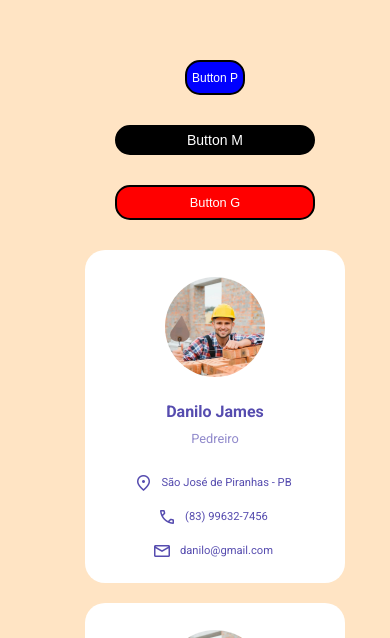
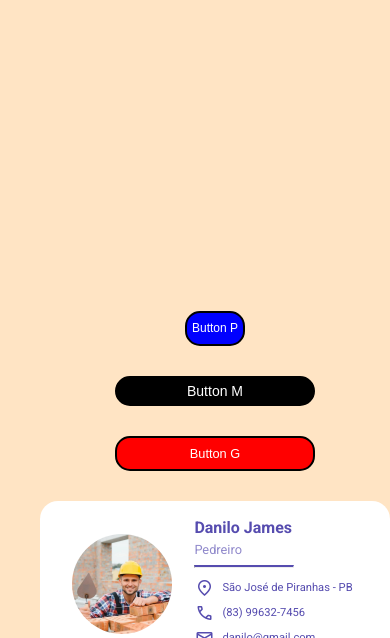
Before and after one commit to Joyce-Firmino/Home-Service---Platform_web, a React (Vite) app: page / in a window 390 px wide. Shown: the part 206-844 px from the top of the page. Built offline with nearby package versions, Linux system fonts and the light colour scheme.

Commit message:
Atualizando os @medea para usar os brakepoints e Deixando o componente CardPrestador responsivo para mobile

```diff
--- a/src/componentes/CPCardPrestador/index.tsx
+++ b/src/componentes/CPCardPrestador/index.tsx
@@ -1,5 +1,5 @@
 import foto from '../../assets/pedreiro.webp';
-import { DivBloco, ImgImage, DivContainer, IIcon, DivIconText, PService, DivSubContainer, H1Title, PText } from './styled';
+import { DivBloco, ImgImage, DivContainer, IIcon, DivIconText, PService, DivInfo, DivGlobal, H1Title, PText, HrLiinha } from './styled';
 
 interface CustomCardProps {
   uriFoto: string;
@@ -13,10 +13,14 @@ interface CustomCardProps {
 export function CPCardPrestador({ prestador, servico, city, telefone, email }: CustomCardProps) {
   return (
     <DivContainer>
-      <DivSubContainer>
-        <ImgImage src={foto} alt="Foto perfil" />
-        <H1Title>{prestador}</H1Title>
-        <PService>{servico}</PService>
+      <ImgImage src={foto} alt="Foto perfil" />
+      <DivGlobal>
+        <DivInfo>
+          <H1Title>{prestador}</H1Title>
+          <PService>{servico}</PService>
+        </DivInfo>
+        <HrLiinha>
+        </HrLiinha>
         <DivBloco>
           <DivIconText>
             <IIcon>location_on</IIcon>
@@ -31,7 +35,7 @@ export function CPCardPrestador({ prestador, servico, city, telefone, email }: C
             <PText>{email}</PText>
           </DivIconText>
         </DivBloco>
-      </DivSubContainer>
+      </DivGlobal>
     </DivContainer>
   );
 }
--- a/src/componentes/CPCardPrestador/styled.ts
+++ b/src/componentes/CPCardPrestador/styled.ts
@@ -1,46 +1,47 @@
-
-  // color: ${props => props.theme.COLORS.purple700};
-  import styled from 'styled-components';
+import styled from 'styled-components';
+import breakpoints from '../../breakPoints';
 
   export const DivContainer = styled.div`
     background-color: ${props => props.theme.COLORS.white};
+    display: flex;
     width: 330px;
     max-width: 350px;
-    border-radius: 20px;
+    border-radius: 18px;
     padding: 20px;
     box-sizing: border-box;
+    flex-direction: column;
+    align-items: center;
+    gap: 15px;
 
-    @media (max-width: 768px) {
+
+    @media (${breakpoints.tablet}px) {
       width: 290px;
       padding: 15px;
     }
 
-    @media (max-width: 431px) {
-      width: 260px;
+    @media (${breakpoints.mobile}px) {
+      width: 367px;
+      height: 166px;
       padding: 10px;
+      flex-direction: row;
+      justify-content: center;
+      align-items: center;
+      gap: 22px;
+
     }
-  `;
-
-  export const DivSubContainer = styled.div`
-    margin-top: 2vh;
-    display: flex;
-    flex-direction: column;
-    gap: 10px;
-    align-items: center;
-    text-align: center;
   `;
 
   export const H1Title = styled.h1`
     font-size: 1.5rem;
     font-family: var(--font-family-bold);
     color: ${props => props.theme.COLORS.purple700};
-    margin-top: 15px;
+    /* margin-top: 15px; */
 
-    @media (max-width: 768px) {
+    @media (${breakpoints.tablet}px) {
       font-size: 1.2rem;
     }
 
-    @media (max-width: 431px) {
+    @media (${breakpoints.mobile}px)  {
       font-size: 1rem;
     }
   `;
@@ -49,11 +50,11 @@
     font-size: 1rem;
     color: ${props => props.theme.COLORS.purple400};
 
-    @media (max-width: 768px) {
+    @media (${breakpoints.tablet}px) {
       font-size: 0.9rem;
     }
 
-    @media (max-width: 431px) {
+    @media (${breakpoints.mobile}px)  {
       font-size: 0.8rem;
     }
   `;
@@ -64,32 +65,73 @@
     border-radius: 50%;
     object-fit: cover;
 
-    @media (max-width: 768px) {
+
+    @media (${breakpoints.tablet}px) {
       width: 130px;
       height: 130px;
     }
 
-    @media (max-width: 431px) {
+    @media (${breakpoints.mobile}px)  {
       width: 100px;
       height: 100px;
     }
   `;
 
+  export const DivInfo = styled.div`
+    display: flex;
+    flex-direction: column;
+    gap: 5px;
+    align-items: center;
+
+    @media (${breakpoints.mobile}px)  {
+      align-items: flex-start;
+    }
+  `;
+
+ export const DivGlobal = styled.div`
+    display: flex;
+    flex-direction: column;
+    gap: 8px;
+
+    @media (${breakpoints.mobile}px)  {
+      display: flex;
+      flex-direction: column;
+      align-items: flex-start; }
+  `;
+
+export const HrLiinha = styled.hr`
+    display: none;
+
+      @media (${breakpoints.tablet}px) {
+
+    }
+
+    @media (${breakpoints.mobile}px) {
+      display: block;
+      width: 100px;
+      border-top: 2px solid ${props => props.theme.COLORS.purple700};
+    }
+    `;
+
   export const DivBloco = styled.div`
-    margin-top: 15px;
-    margin-bottom: 10px;
     display: flex;
     flex-direction: column;
     gap: 10px;
+
+    @media (${breakpoints.mobile}px)  {
+      align-items: flex-start;
+      gap: 1px;
+    }
   `;
 
   export const DivIconText = styled.div`
     display: flex;
     justify-content: center;
+    align-items: center;
     gap: 5px;
     flex-wrap: wrap;
 
-    @media (max-width: 431px) {
+    @media (${breakpoints.mobile}px)  {
       gap: 3px;
     }
   `;
@@ -107,11 +149,11 @@
     margin: 5px;
     font-size: 0.9rem;
 
-    @media (max-width: 768px) {
+    @media (${breakpoints.tablet}px) {
       font-size: 0.8rem;
     }
 
-    @media (max-width: 431px) {
+    @media (${breakpoints.mobile}px) {
       font-size: 0.7rem;
     }
   `;
--- a/src/componentes/CPModal/index.tsx
+++ b/src/componentes/CPModal/index.tsx
@@ -12,12 +12,6 @@ function clickado() {
 }
 
 export function CPModalConfirm({ icone, titulo, menssagem }: CustomModalProps) {
-    const retorno = {
-        icone,
-        titulo,
-        menssagem
-    };
-
     return (
         <DivContainer>
             <DivSubcontainer>
```
Also changed, not shown: src/componentes/CPButtonG/styled.ts (+7 -6 lines), src/componentes/CPButtonM/styled.ts (+7 -6 lines), src/componentes/CPButtonP/styled.ts (+7 -6 lines), src/componentes/CPModal/styled.ts (+13 -12 lines).
